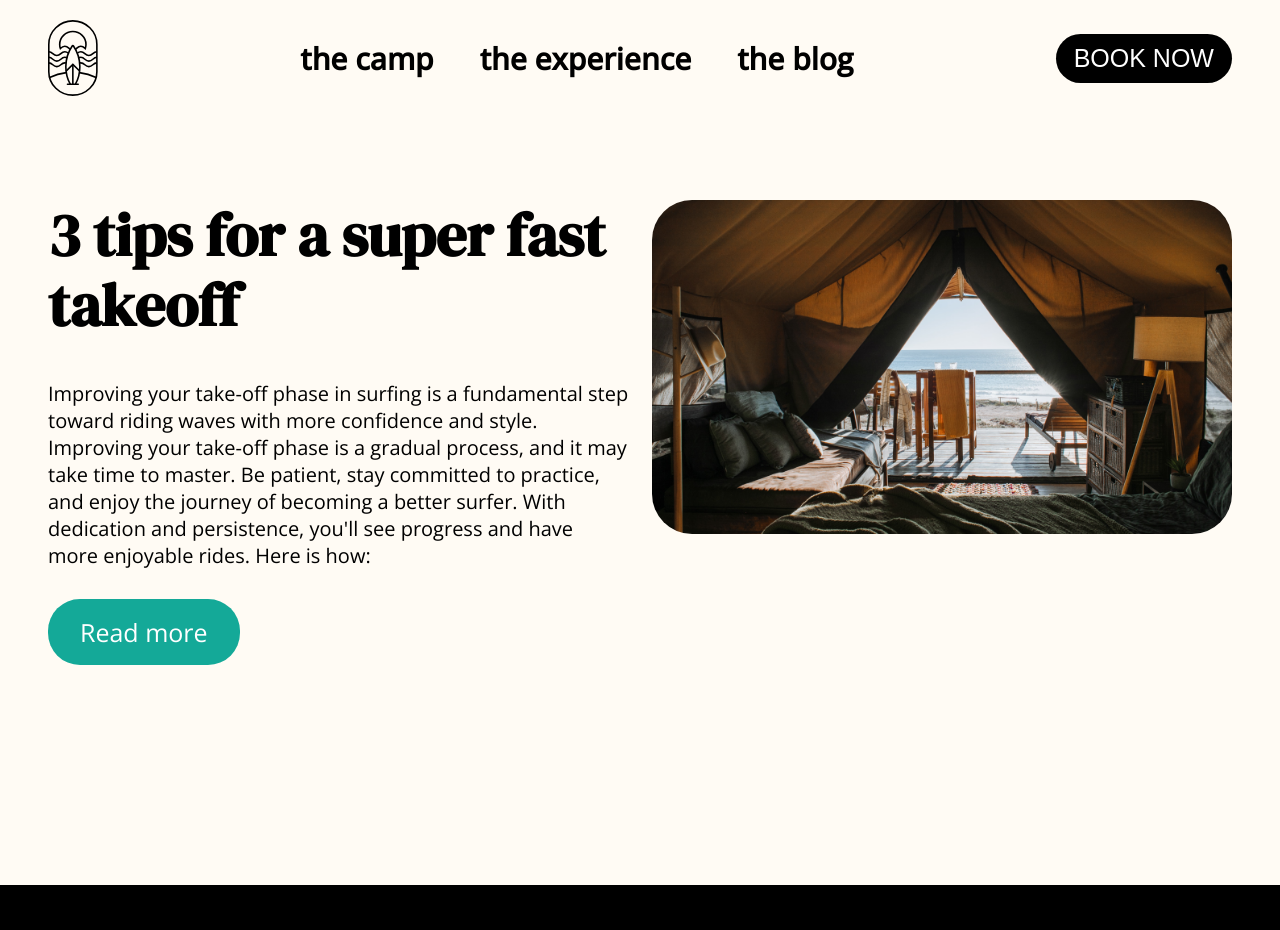
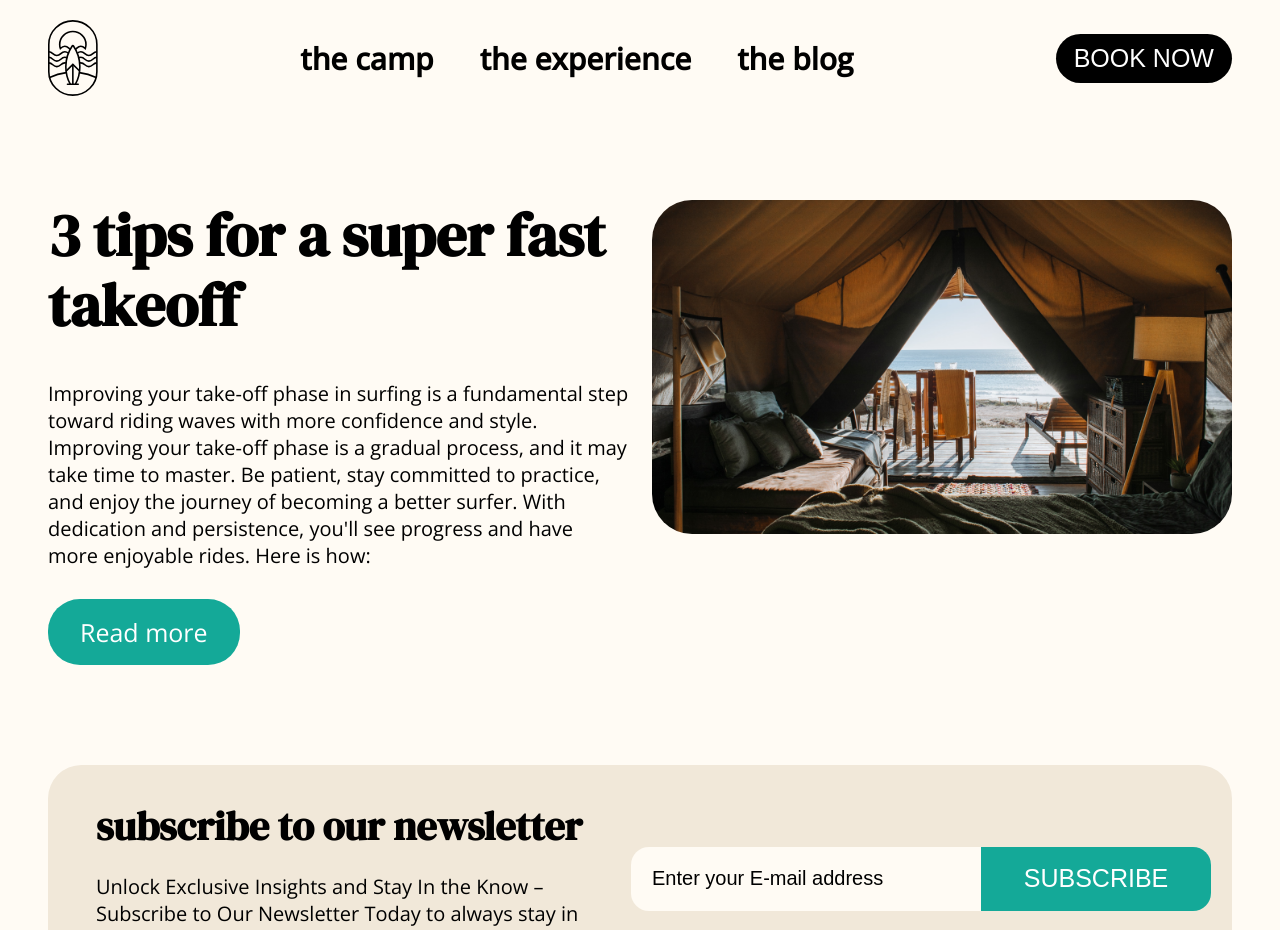
Before and after one commit to andresito87/Surf-Camp-Blog, a Next.js app in the folder surfcamp_frontend/: page /blog in a window 1280 px wide. Shown: the top 930 px of the page. Built offline with nearby package versions, Linux system fonts and the light colour scheme.

Commit message:
implementing subscribe section

```diff
--- /dev/null
+++ b/surfcamp_frontend/app/_components/Blog/SubscribeToNewsletter.jsx
@@ -0,0 +1,27 @@
+"use client"; // It is necessary for the component to be executed on the client side, adding interactivity to the page(form).
+
+const SubscribeToNewsletter = () => {
+  return (
+    <section className="newsletter">
+      <div className="newsletter__info">
+        <h4>subscribe to our newsletter</h4>
+        <p className="copy">
+          Unlock Exclusive Insights and Stay In the Know – Subscribe to Our
+          Newsletter Today to always stay in touch
+        </p>
+      </div>
+      <form action="" className="newsletter__form">
+        <input
+          type="text"
+          className="newsletter__email input"
+          placeholder="Enter your E-mail address"
+        />
+        <button className="newsletter__subscribe btn btn--medium btn--turquoise">
+          SUBSCRIBE
+        </button>
+      </form>
+    </section>
+  );
+};
+
+export default SubscribeToNewsletter;
--- a/surfcamp_frontend/app/blog/page.jsx
+++ b/surfcamp_frontend/app/blog/page.jsx
@@ -1,4 +1,5 @@
 import HighlightArticle from "../_components/Blog/HighlightArticle";
+import SubscribeToNewsletter from "../_components/Blog/SubscribeToNewsletter";
 
 export default function Page() {
   const highlightArticle = {
@@ -19,6 +20,7 @@ export default function Page() {
   return (
     <main className="blog-page">
       <HighlightArticle data={highlightArticle} />
+      <SubscribeToNewsletter />
     </main>
   );
 }
--- /dev/null
+++ b/surfcamp_frontend/sass/components/_input.scss
@@ -0,0 +1,28 @@
+.input {
+  outline: none;
+  border: none;
+  font-size: 2rem;
+
+  &::placeholder {
+    color: black;
+    font-size: 2rem;
+  }
+
+  &--beige {
+    height: 6.4rem;
+    border-radius: 1.8rem;
+    padding: 2rem;
+    background-color: $light-brown;
+  }
+
+  &__container {
+    & .input {
+      display: block;
+    }
+
+    & label {
+      display: block;
+      margin-bottom: 1.6rem;
+    }
+  }
+}
--- /dev/null
+++ b/surfcamp_frontend/sass/components/blog/_newsletter.scss
@@ -0,0 +1,38 @@
+.newsletter {
+  display: flex;
+  background-color: $light-brown;
+  padding: 3.8rem 2.1rem 3.8rem 4.8rem;
+  border-radius: 3.35rem;
+  margin-bottom: 10rem;
+
+  &__info {
+    & h4 {
+      margin-bottom: 2.3rem;
+    }
+  }
+
+  &__form {
+    display: flex;
+    align-items: center;
+    margin-left: 3rem;
+  }
+
+  &__email {
+    background-color: $light-beige;
+    width: 35rem;
+    height: 6.4rem;
+    border-radius: 1.8rem 0px 0px 1.8rem;
+    padding-left: 2.1rem;
+  }
+
+  &__subscribe {
+    height: 6.4rem;
+    width: 23rem;
+    border-radius: 0px 1.8rem 1.8rem 0px;
+  }
+
+  &__thanks {
+    width: 100%;
+    text-align: center;
+  }
+}
--- a/surfcamp_frontend/sass/main.scss
+++ b/surfcamp_frontend/sass/main.scss
@@ -9,6 +9,9 @@
 @import "components/footer";
 @import "components/hero-section";
 @import "components/info-block";
+@import "components/input";
+
 @import "components/blog/highlight-article";
+@import "components/blog/newsletter";
 
 @import "pages/blog";
```
Also changed, not shown: surfcamp_frontend/sass/components/blog/_article-components.scss (added, +75 -0 lines), surfcamp_frontend/sass/components/blog/_article-intro.scss (added, +26 -0 lines), surfcamp_frontend/sass/components/blog/_article-overview.scss (added, +27 -0 lines).
